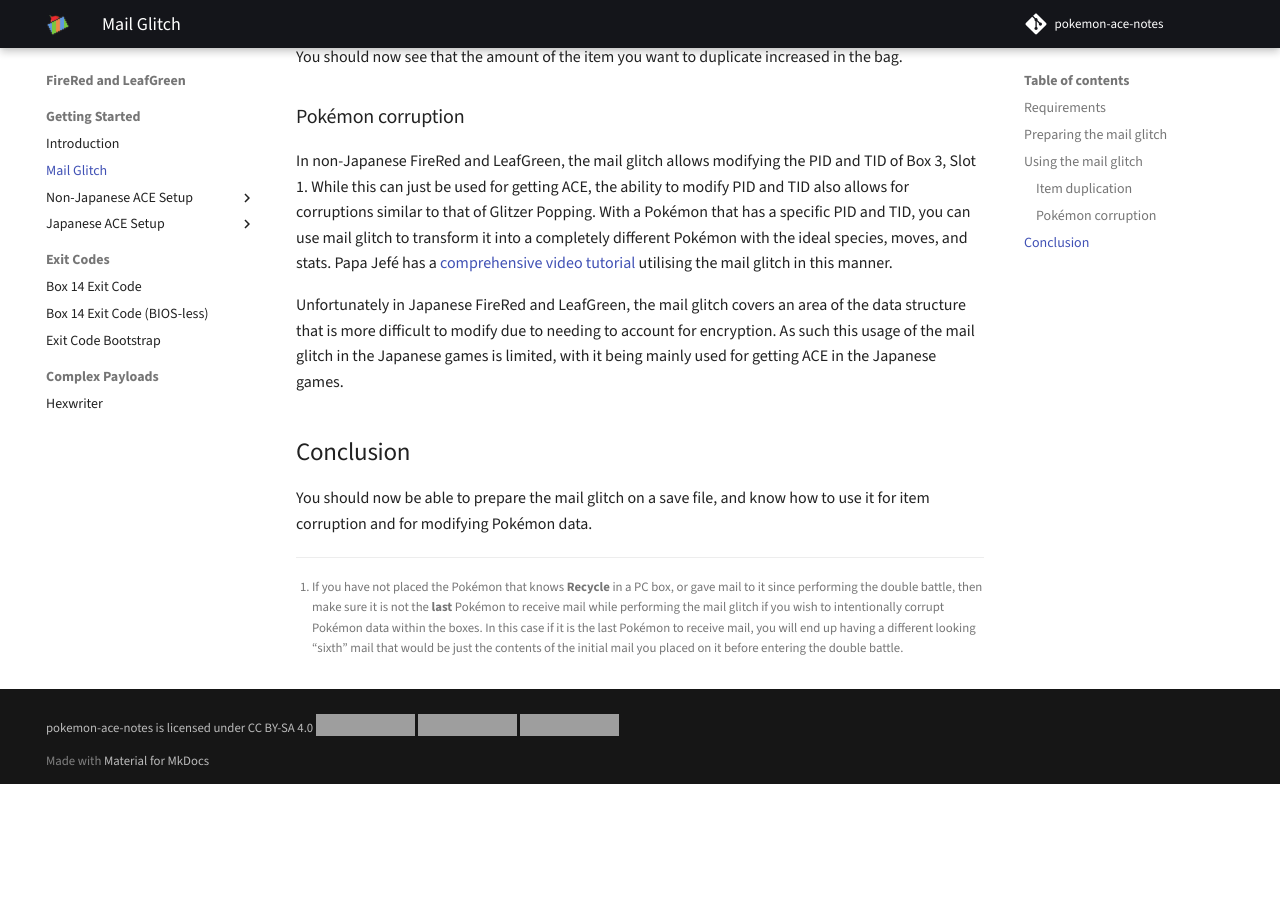
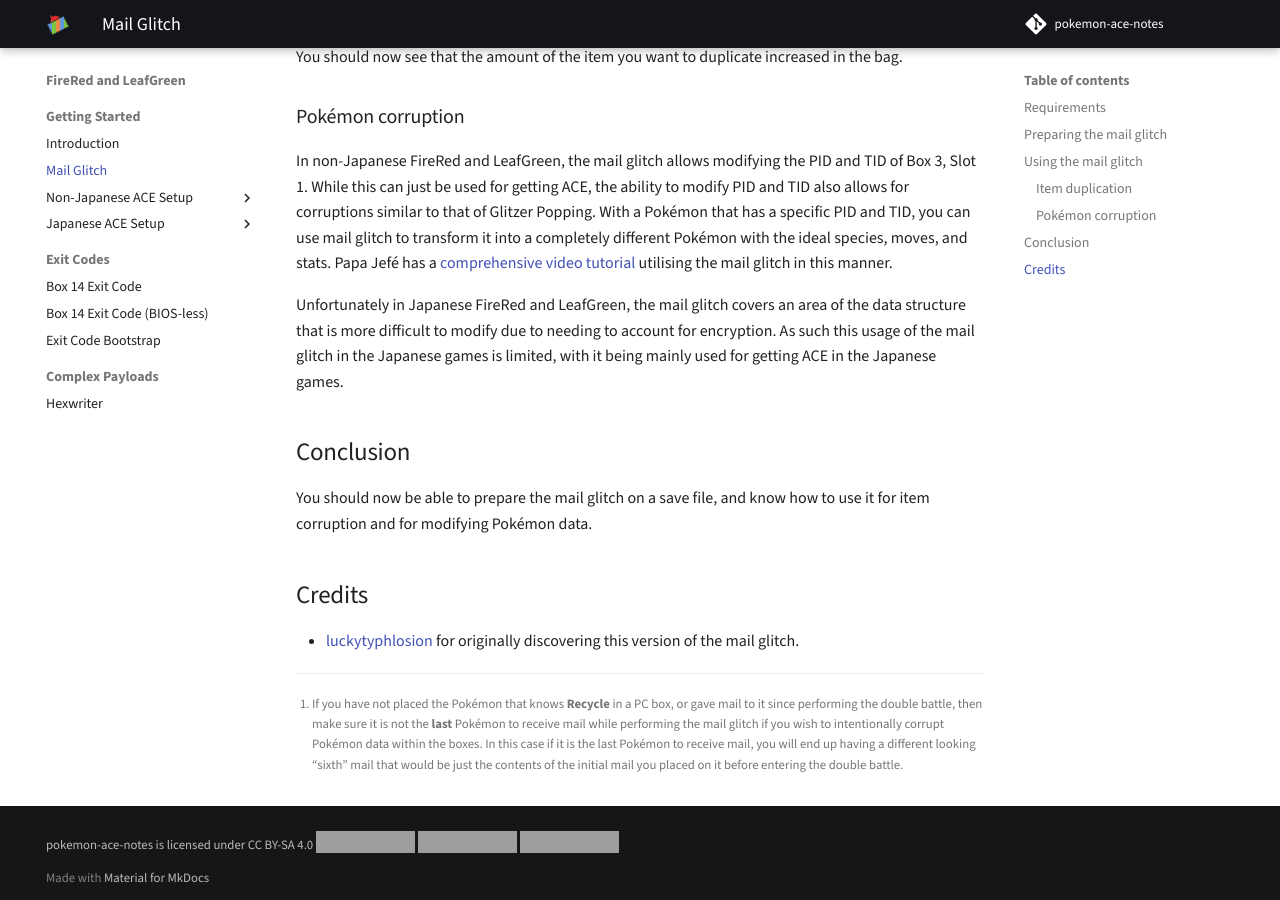
Before and after one commit to pomeg-letterbombers/pokemon-ace-notes, an MkDocs documentation site: the page built from docs/frlg/getting-started/mail-glitch.md, in a window 1280 px wide and 900 px high, scrolled down 3071 px. Built offline with MkDocs 1.6.1 and Material for MkDocs 9.7.7, drawn with Linux system fonts in a browser that asks for light colours; comment, search, counter and statistics services are not loaded; before the commit the page ends 3855 px from its top, so only the background shows below that; grey boxes are pictures that could not be loaded.

Commit message:
Credit luckytyphlosion for discovering Knock Off/Recycle mail glitch

```diff
--- a/docs/frlg/getting-started/mail-glitch.md
+++ b/docs/frlg/getting-started/mail-glitch.md
@@ -123,3 +123,7 @@
 ## Conclusion
 
 You should now be able to prepare the mail glitch on a save file, and know how to use it for item corruption and for modifying Pokémon data.
+
+## Credits
+
+*   [luckytyphlosion](https://www.youtube.com/channel/UChDv6rpkkaQ143oa-TmIiQQ) for originally discovering this version of the mail glitch.
```
